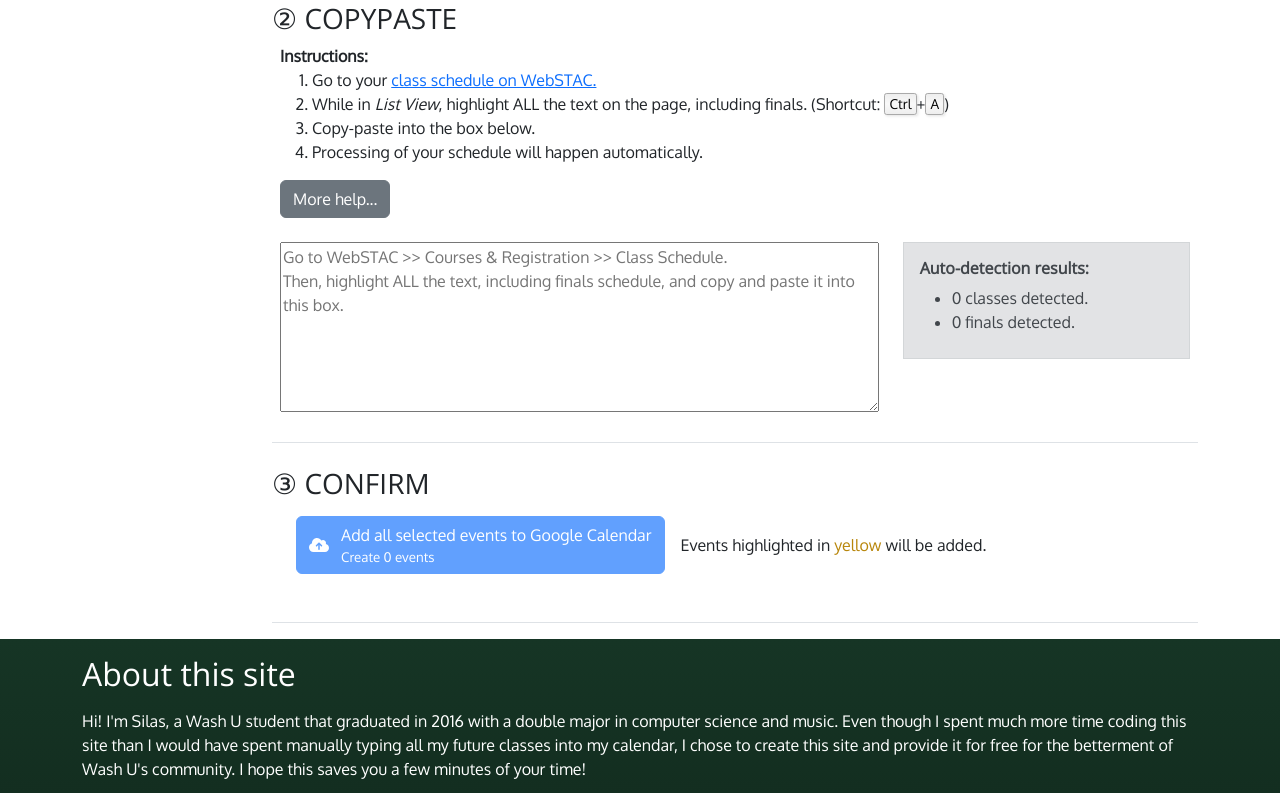
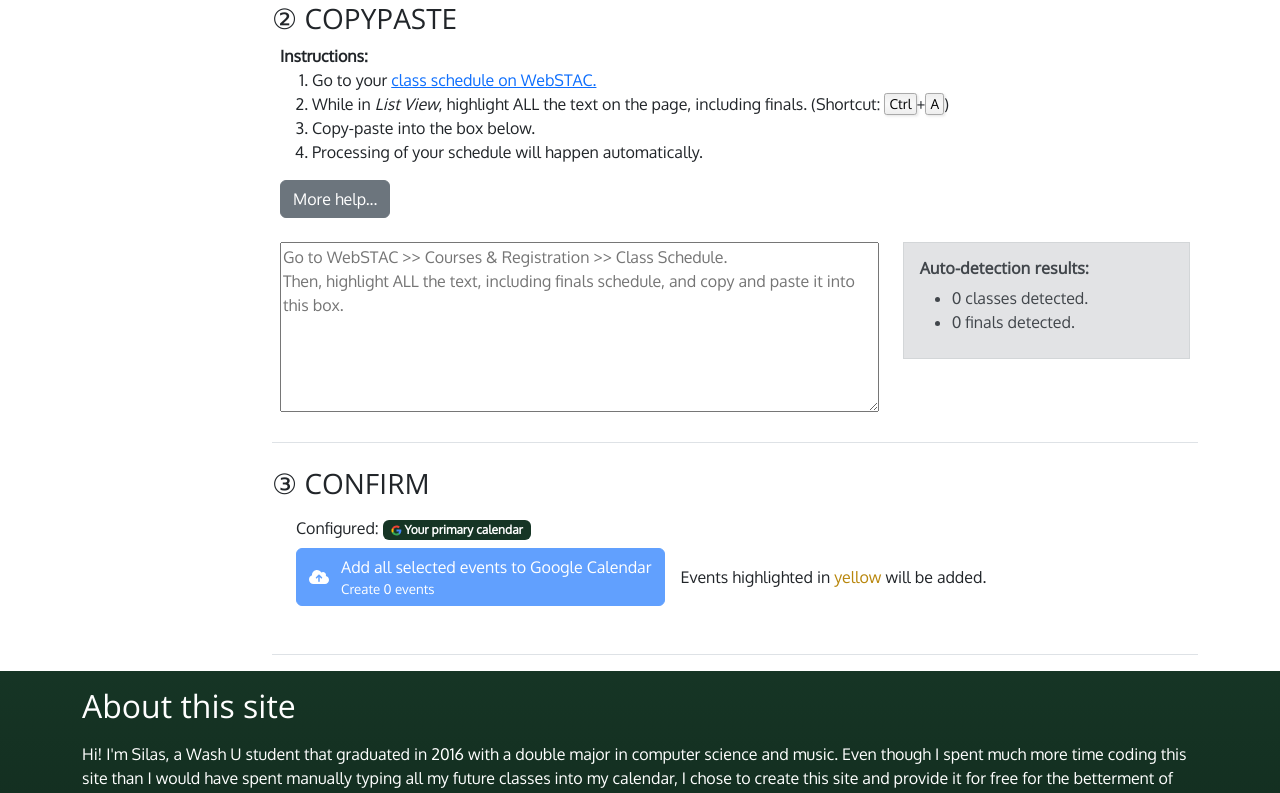
Before and after one commit to smhsu/webstacToCal, a React (Create React App) app: page / in a window 1280 px wide. Shown: the part 919-1712 px from the top of the page. Built offline with nearby package versions, Linux system fonts and the light colour scheme; no server answers.

Commit message:
Added configuration badges to remind the user

```diff
--- a/src/components/App.tsx
+++ b/src/components/App.tsx
@@ -5,6 +5,7 @@ import { EventExportMethod } from "src/eventLogic/EventExportMethod";
 import { IEventEditorState } from "src/eventLogic/IEventEditorState";
 import { ISemester } from "src/eventLogic/ISemester";
 import { IEventInputs } from "src/eventLogic/IEventInputs";
+import { PRIMARY_CALENDAR } from "src/google/IGoogleCalendarMetadata";
 import { useAuth } from "src/google/useAuthState";
 import { useGlobalGoogleApis } from "src/google/useGlobalGoogleApis";
 
@@ -13,8 +14,8 @@ import { ExportMethodSelector } from "./configStep/ExportMethodSelector";
 import { SemesterSelector } from "./configStep/SemesterSelector";
 import { ExportConfirmArea } from "./confirmStep/ExportConfirmArea";
 import { ScheduleInputArea } from "./copyPasteStep/ScheduleInputArea";
-import { Intro } from "./Intro";
-import { NavSidebar } from "./NavSidebar";
+import { Intro } from "src/components/Intro";
+import { Navigation } from "src/components/Navigation";
 
 import "./App.css";
 
@@ -22,7 +23,7 @@ export function App() {
     const apiLoadState = useGlobalGoogleApis();
     const auth = useAuth(apiLoadState.isLoaded);
     const [exportMethod, setExportMethod] = useState(EventExportMethod.None);
-    const [selectedCalendarId, setSelectedCalendarId] = useState("primary");
+    const [selectedCalendar, setSelectedCalendar] = useState(PRIMARY_CALENDAR);
     const [selectedSemester, setSelectedSemester] = useState<ISemester | null>(null);
     const [editorStates, setEditorStates] = useState<IEventEditorState[]>([]);
 
@@ -49,7 +50,9 @@ export function App() {
 
     return <div className="container-lg">
         <div className="row">
-            <div className="col-md-2"><NavSidebar /></div>
+            <div className="col-md-2">
+                <Navigation />
+            </div>
             <div className="col">
                 <Intro />
 
@@ -70,9 +73,9 @@ export function App() {
                             <h3 className="fs-6">• Choose a Google Calendar to export to:</h3>
                             <IndentedDiv className="mb-4">
                                 <CalendarSelector
-                                    value={selectedCalendarId}
+                                    value={selectedCalendar}
                                     auth={auth}
-                                    onChange={setSelectedCalendarId}
+                                    onChange={setSelectedCalendar}
                                 />
                             </IndentedDiv>
                         </>
@@ -92,7 +95,7 @@ export function App() {
                     <IndentedDiv>
                         <ExportConfirmArea
                             exportMethod={exportMethod}
-                            calendarId={selectedCalendarId}
+                            calendar={selectedCalendar}
                             semester={selectedSemester}
                             editorStates={editorStates}
                             onEditorStatesChanged={setEditorStates} />
--- a/src/components/AppStepLink.tsx
+++ b/src/components/AppStepLink.tsx
@@ -1,14 +1,14 @@
+import { PropsWithChildren } from "react";
 import { AppWorkflowStep, PROPS_FOR_STEP } from "src/AppWorkflowStep";
 
 interface IAppStepLinkProps {
     step: AppWorkflowStep;
     className?: string;
-    linkText?: string;
 }
 
-export function AppStepLink(props: IAppStepLinkProps) {
+export function AppStepLink(props: PropsWithChildren<IAppStepLinkProps>) {
     const { step, className } = props;
     const propsForStep = PROPS_FOR_STEP[step];
-    const linkText = props.linkText === undefined ? propsForStep.heading: props.linkText;
-    return <a href={"#" + propsForStep.id} className={className}>{linkText}</a>;
+    const children = props.children || propsForStep.heading;
+    return <a href={"#" + propsForStep.id} className={className}>{children}</a>;
 }
--- a/src/components/NavSidebar.tsx
+++ /dev/null
@@ -1,12 +0,0 @@
-import { PROPS_FOR_STEP } from "src/AppWorkflowStep";
-
-export function NavSidebar() {
-    return <div className="position-sticky" style={{ top: "15px" }}>
-        <div className="text-body text-opacity-50 fst-italic pb-1">Navigate to...</div>
-        <div className="list-group list-group-flush font-heading">
-            {Object.values(PROPS_FOR_STEP).map( ({ id, heading }) =>
-                <a href={"#" + id} key={id} className="list-group-item list-group-item-action">{heading}</a>
-            )}
-        </div>
-    </div>;
-}
--- /dev/null
+++ b/src/components/Navigation.tsx
@@ -0,0 +1,18 @@
+import React from "react";
+import { AppWorkflowStep } from "src/AppWorkflowStep";
+import { AppStepLink } from "src/components/AppStepLink";
+
+export function Navigation() {
+    const stepLinks = [];
+    for (const step of Object.values(AppWorkflowStep)) {
+        if (typeof step === "string") {
+            continue;
+        }
+        stepLinks.push(<AppStepLink step={step} className="list-group-item list-group-item-action" />);
+    }
+
+    return <div className="position-sticky" style={{ top: "15px" }}>
+        <div className="text-body text-opacity-50 fst-italic pb-1">Navigate to...</div>
+        <div className="list-group list-group-flush font-heading">{stepLinks}</div>
+    </div>;
+}
--- a/src/components/configStep/CalendarSelector.tsx
+++ b/src/components/configStep/CalendarSelector.tsx
@@ -5,6 +5,7 @@ import { ChangeEvent, useEffect, useState } from "react";
 import { describeCount } from "src/describeCount";
 import { CalendarApi } from "src/google/CalendarApi";
 import { GoogleAuthScope } from "src/google/GoogleAuthScope";
+import { IGoogleCalendarMetadata, PRIMARY_CALENDAR } from "src/google/IGoogleCalendarMetadata";
 import { AuthError, AuthManagement } from "src/google/useAuthState";
 
 const AUTH_SCOPES = [GoogleAuthScope.ReadWriteEvents, GoogleAuthScope.ListCalendars];
@@ -12,11 +13,11 @@ const NON_PRIMARY_CALENDAR_VALUE = "other";
 
 interface ICalendarSelectorProps {
     /**
-     * The selected calendar ID.
+     * The selected calendar.
      */
-    value: string;
+    value: IGoogleCalendarMetadata;
     auth: AuthManagement;
-    onChange?: (newValue: string) => void;
+    onChange?: (newValue: IGoogleCalendarMetadata) => void;
 }
 
 export function CalendarSelector(props: ICalendarSelectorProps) {
@@ -41,7 +42,8 @@ export function CalendarSelector(props: ICalendarSelectorProps) {
                 .then(fetchCalendars)
                 .catch(setAuthError);
         } else {
-            onChange?.(newValue);
+            const matchingCalendar = fetchedCalendars.find(calendar => calendar.id === newValue)!;
+            onChange?.(matchingCalendar);
         }
     };
 
@@ -91,10 +93,10 @@ export function CalendarSelector(props: ICalendarSelectorProps) {
     }
 
     return <div>
-        <select className="form-select w-auto" value={value} onChange={handleSelectChanged}>
+        <select className="form-select w-auto" value={value.id} onChange={handleSelectChanged}>
             {fetchedCalendars.length === 0 &&
                 <>
-                    <option value="primary">Your primary calendar</option>
+                    <option value={PRIMARY_CALENDAR.id}>{PRIMARY_CALENDAR.summary}</option>
                     <option value="other">
                         Another calendar... (will ask for permission to fetch your calendars)
                     </option>
--- a/src/components/confirmStep/ExportConfirmArea.tsx
+++ b/src/components/confirmStep/ExportConfirmArea.tsx
@@ -5,26 +5,28 @@ import { EventExportMethod } from "src/eventLogic/EventExportMethod";
 import { IEventEditorState } from "src/eventLogic/IEventEditorState";
 import { ISemester } from "src/eventLogic/ISemester";
 import { WebstacEventType } from "src/eventLogic/IEventInputs";
+import { IGoogleCalendarMetadata } from "src/google/IGoogleCalendarMetadata";
 
 import { ExportAllPanel } from "./ExportAllPanel";
 import { EventList } from "./EventList";
 import { useEventInputValidation } from "./useEventInputValidation";
 import { useManageExportState } from "./useManageExportState";
+import googleLogo from "src/googleLogo.svg";
 
 const IS_CHECKING_READY_STATE = false;
 
 interface IExportConfirmAreaProps {
     exportMethod: EventExportMethod;
-    calendarId: string;
+    calendar: IGoogleCalendarMetadata;
     semester: ISemester | null;
     editorStates: IEventEditorState[];
     onEditorStatesChanged: (newEvents: IEventEditorState[]) => void;
 }
 
 export function ExportConfirmArea(props: IExportConfirmAreaProps) {
-    const { exportMethod, calendarId, semester, editorStates, onEditorStatesChanged } = props;
+    const { exportMethod, calendar, semester, editorStates, onEditorStatesChanged } = props;
     const validationErrors = useEventInputValidation(editorStates);
-    const { exportOne, exportMany } = useManageExportState(editorStates, calendarId, semester, onEditorStatesChanged);
+    const { exportOne, exportMany } = useManageExportState(editorStates, calendar.id, semester, onEditorStatesChanged);
 
     const handleOneEditorChanged = (updatedState: IEventEditorState) => {
         const index = editorStates.findIndex(state => state.id === updatedState.id);
@@ -39,12 +41,12 @@ export function ExportConfirmArea(props: IExportConfirmAreaProps) {
     const notReadyNotifications = [];
     if (exportMethod === EventExportMethod.None) {
         notReadyNotifications.push(<li key="0">
-            You must <AppStepLink step={AppWorkflowStep.Config} linkText={"choose an eventExport method"}/>.
+            You must <AppStepLink step={AppWorkflowStep.Config}>choose an export method</AppStepLink>.
         </li>);
     }
     if (semester === null) {
         notReadyNotifications.push(<li key="1">
-            You must <AppStepLink step={AppWorkflowStep.Config} linkText={"choose a semester"} />.
+            You must <AppStepLink step={AppWorkflowStep.Config}>choose a semester</AppStepLink>.
         </li>);
     }
     if (editorStates.length <= 0) {
@@ -65,6 +67,17 @@ export function ExportConfirmArea(props: IExportConfirmAreaProps) {
     };
 
     return <div className="mt-3">
+        <div className="mb-2 gap-1">
+            Configured:
+            <span className="ms-1 badge bg-wustl text-white">{semester?.name}</span>
+            <span className="ms-1 badge bg-wustl text-white">
+                <img
+                    src={googleLogo}
+                    style={{ maxHeight: "11px", verticalAlign: "bottom" }}
+                    alt="Google"
+                /> {calendar.summary}
+            </span>
+        </div>
         <ExportAllPanel editorStates={editorStates} validationErrors={validationErrors} exporter={exportMany} />
         <div>
             <EventList eventType={WebstacEventType.Course} {...tableProps} />
--- /dev/null
+++ b/src/google/IGoogleCalendarMetadata.ts
@@ -0,0 +1,5 @@
+export type IGoogleCalendarMetadata = Pick<gapi.client.calendar.CalendarListEntry, "id" | "summary">;
+export const PRIMARY_CALENDAR: IGoogleCalendarMetadata = {
+    id: "primary",
+    summary: "Your primary calendar"
+};
```
Also changed, not shown: src/googleLogo.svg (added).
